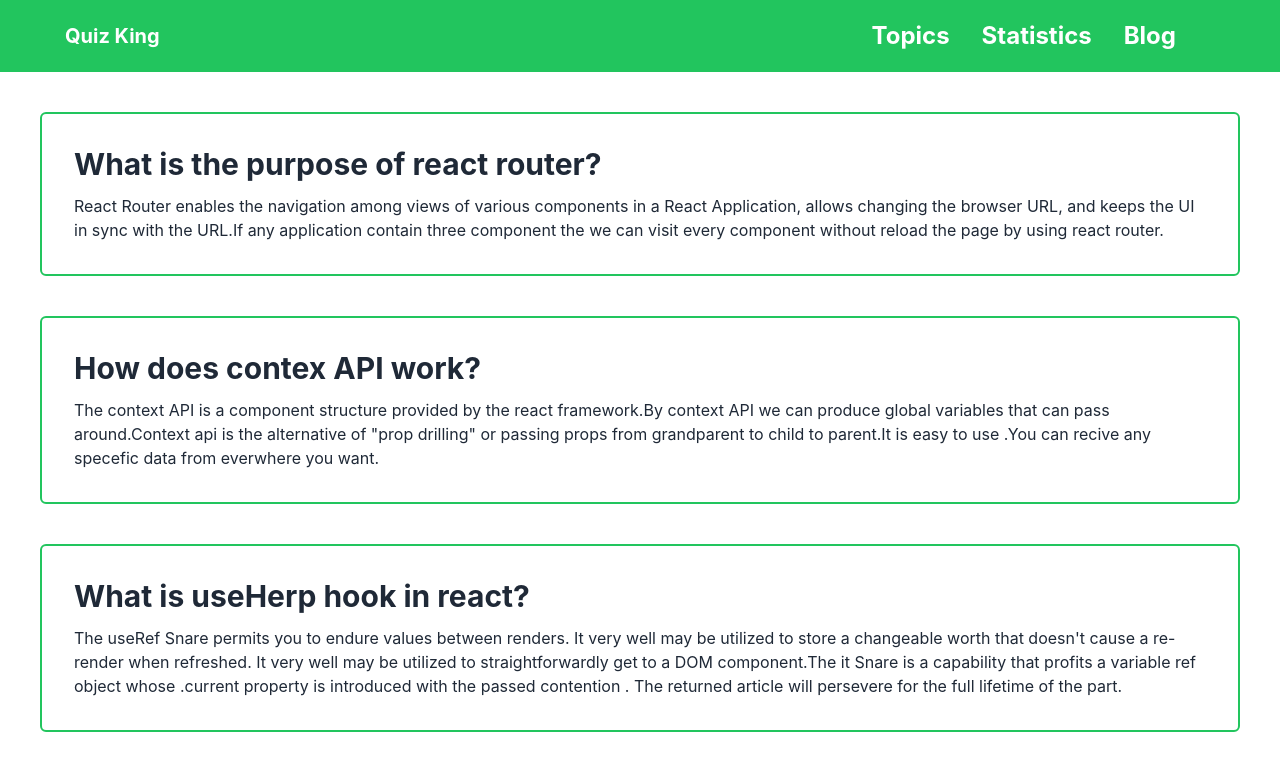
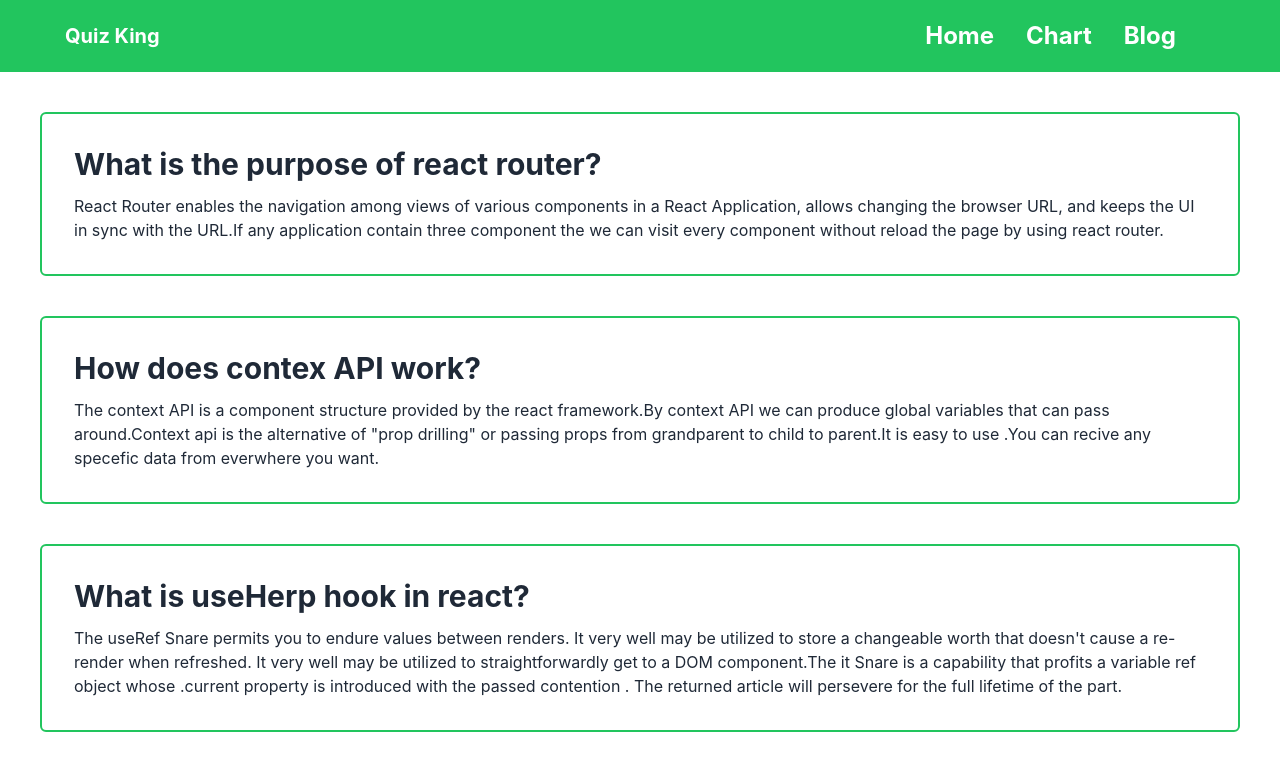
Before and after one commit to mrsurus/Quize-Project, a React (Create React App) app: page /blog in a window 1280 px wide. Shown: the top 770 px of the page. Built offline with nearby package versions, Linux system fonts and the light colour scheme.

Commit message:
almost fined

```diff
--- a/src/Components/Header/Header.js
+++ b/src/Components/Header/Header.js
@@ -14,8 +14,8 @@ const Header = () => {
                             <svg xmlns="http://www.w3.org/2000/svg" className="h-7 w-7" fill="none" viewBox="0 0 24 24" stroke="currentColor"><path strokeLinecap="round" strokeLinejoin="round" strokeWidth="2" d="M4 6h16M4 12h8m-8 6h16" /></svg>
                         </label>
                         <ul tabIndex={0} className="menu menu-compact dropdown-content mt-3 p-2 shadow bg-base-100 rounded-box w-100">
-                            <li className='font-bold text-black'><Link to='/'>Topics</Link></li>
-                            <li className='font-bold text-black'><Link to='/statistics'>Statistics</Link></li>
+                            <li className='font-bold text-black'><Link to='/'>Home</Link></li>
+                            <li className='font-bold text-black'><Link to='/statistics'>Chart</Link></li>
                             <li className='font-bold text-black'><Link to='/blog'>Blog</Link></li>
                         </ul>
                     </div>
@@ -24,8 +24,8 @@ const Header = () => {
             </div>
             <div className=" navbar-center hidden lg:flex">
                 <ul className="menu menu-horizontal p-0 mr-10">
-                    <li className='font-bold text-2xl'><Link to='/'>Topics</Link ></li>
-                    <li className='font-bold text-2xl'><Link to='statistics'>Statistics</Link></li>
+                    <li className='font-bold text-2xl'><Link to='/'>Home</Link ></li>
+                    <li className='font-bold text-2xl'><Link to='statistics'>Chart</Link></li>
                     <li className='font-bold text-2xl'><Link to='blog'>Blog</Link></li>
                 </ul>
             </div>
--- a/src/Components/Home/Home.js
+++ b/src/Components/Home/Home.js
@@ -1,21 +1,27 @@
 import React from 'react';
 import { useLoaderData } from 'react-router-dom';
 import Topic from '../Topics/Topic';
+import pic from '../images/pic.png'
+import { HeartIcon } from '@heroicons/react/24/solid';
 
 const Home = () => {
     const topicsData = useLoaderData()
     const topics = topicsData.data
     return (
         <div>
-            <div className='text-center'>
-                <p className='text-3xl bg-green-500 my-3 mx-8 rounded py-4'>Play Quiz and win award.</p>
+            <div className='  display: flex text-white bg-violet-500 my-3 mx-8 rounded mt-16 py-4 items-center '>
+                <div className='w-1/2 '>
+                    <img className='w-1/3 ml-24 ' src={pic} alt="" />
+                </div>
+               <div className='w-1/2 text-center'>
+                    <p className='text-3xl content-center'>Play Quiz and win award</p>
+               </div>
             </div>
             <div className='display  grid grid-cols-1 sm:grid-cols-2 lg:grid-cols-4  gap-5 mx-8 my-24'>
                 {
                     topics.map(topic => <Topic
                         key={topic.id}
                         topic={topic}>
-
                     </Topic>)
                 }
             </div>
--- a/src/Components/Quiz/Quiz.js
+++ b/src/Components/Quiz/Quiz.js
@@ -6,7 +6,7 @@ import QuizeDetails from '../QuizeDetails/QuizeDetails';
 
 
 const Quiz = ({ quiz }) => {
-    const { question, options, correctAnswer,id } = quiz
+    const { question, options, correctAnswer, id } = quiz
 
     const showAswer = () => {
         Swal.fire(`The correct answer is:-
@@ -14,16 +14,16 @@ const Quiz = ({ quiz }) => {
          ${correctAnswer}`)
     }
 
-    const ShowRightWorng=(option)=>{
+    const ShowRightWorng = (option) => {
         const clickedOption = option
-            if(clickedOption === correctAnswer){
+        if (clickedOption === correctAnswer) {
             Swal.fire(
                 'Congratulattion!',
                 'You answer is right!',
                 'success'
             )
         }
-            else{
+        else {
             Swal.fire({
                 icon: 'error',
                 title: 'Oops...',
@@ -36,16 +36,13 @@ const Quiz = ({ quiz }) => {
             <p className='text-2xl font-medium mt-7'>{question}</p>
             <EyeIcon onClick={showAswer} className="h-6 w-6 text-white-500 absolute left-7 top-5"></EyeIcon>
 
-            <div className='display: grid grid-cols-1 md:grid-cols-2 xl:grid-cols-4 gap-3 my-5'>
-                {options.map(option =><QuizeDetails
+            <div className=' display: grid grid-cols-1 md:grid-cols-2  xl:gap-8 gap-3 my-5'>
+                {options.map(option => <QuizeDetails
                     key={option}
                     ShowRightWorng={ShowRightWorng}
                     id={id}
-                option ={option}>
-
+                    option={option}>
                 </QuizeDetails>
-
-
                 )}
 
             </div>
--- a/src/Components/QuizeDetails/QuizeDetails.js
+++ b/src/Components/QuizeDetails/QuizeDetails.js
@@ -3,20 +3,17 @@ import { Radio } from "@material-tailwind/react";
 import { Form } from 'react-router-dom';
 import { Input } from 'postcss';
 
-const QuizeDetails = ({option,ShowRightWorng,id}) => {
+const QuizeDetails = ({ option, ShowRightWorng, id }) => {
+
   return (
     <div>
       <div
-
-                    onClick={()=>ShowRightWorng(option)}
-                    className="form-control border-2 rounded border-green-500 py-2 ">
-
-                    <label className="label cursor-pointer ">
-                        <input type="radio" name={id}  className=" mx-2 radio radio-primary  checked:bg-blue-500" />
-
+        onClick={() => ShowRightWorng(option)}
+        className="form-control  ">
+        <label className=" hover:bg-green-200 label cursor-pointer border-2 rounded border-green-500  py-4">
+          <input type="radio" name={id} className=" mx-2 radio radio-primary  checked:bg-blue-500" />
           <p className='mr-8'>{option}</p>
         </label>
-
       </div>
     </div>
   );
```
Also changed, not shown: src/Components/Quizs/Quizs.js (+6 -7 lines), src/Components/images/pic.png (added), 1 other file (tests, documents, lock files or other folders). Lines whose indentation alone changed are shown as unchanged.
